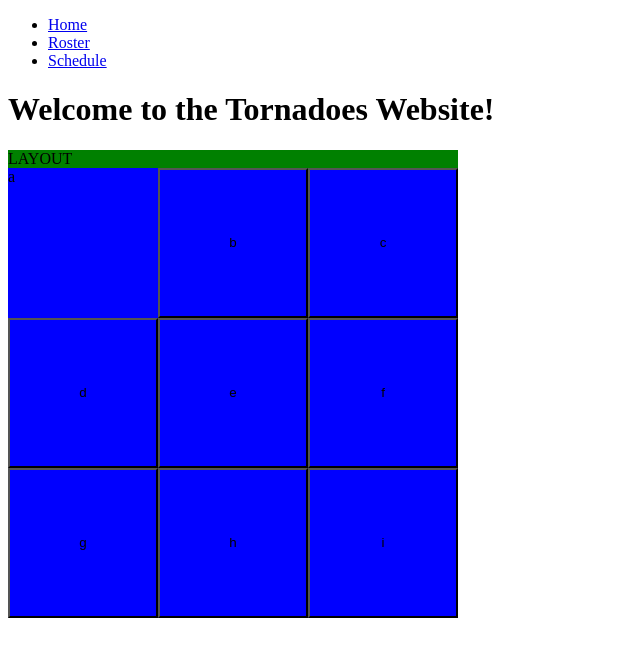
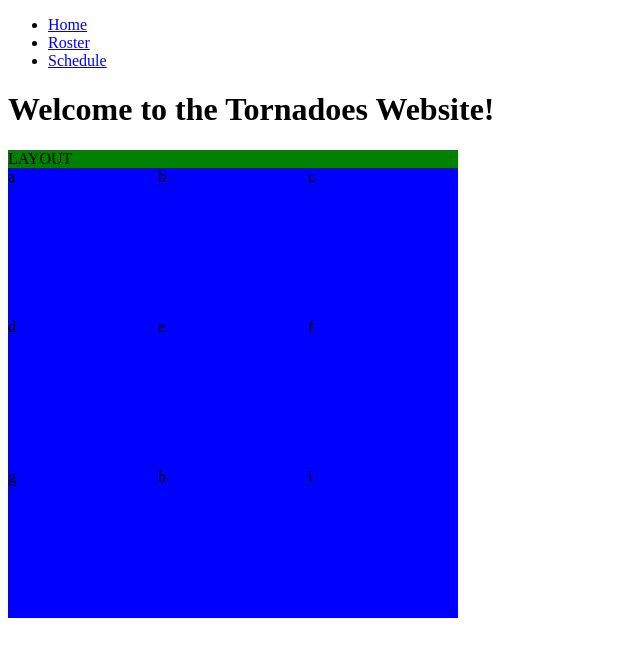
Before and after one commit to chr15stevens/react-router-tutorial, a React app in the folder src/: page / in a window 1280 px wide. Shown: the top 656 px of the page, without its empty margins (0-640 px from the left). Built offline with nearby package versions, Linux system fonts and the light colour scheme; the HTML template or start-up script is replaced by a standard one.

Commit message:
passed the appropriate div into change() to change the background color properly.

```diff
--- a/src/components/App.js
+++ b/src/components/App.js
@@ -12,8 +12,8 @@ const style = {
   float: "left",
 }
 
-function change() {
-  var a = document.getElementById("a");
+function change(element) {
+  var a = document.getElementById(element);
   a.style.backgroundColor = "red"
   a.style.backgroundImage = "%PUBLIC_URL%/naught.png"
   console.log('hell')
@@ -27,15 +27,15 @@ const App = () => (
     <div  id="layout" name="andy" style={{maxWidth: "450px", maxHeight: "450px", float: "left", backgroundColor: "Green"}}>LAYOUT
       <div>
         {/* <button id="a" onClick={() => change()} style={style}>a</button> */}
-        <div id="a" onClick={() => change()} style={style}>a</div>
-        <button id="b" style={style}>b</button>
-        <button id="c" style={style}>c</button>
-        <button id="d" style={style}>d</button>
-        <button id="e" style={style}>e</button>
-        <button id="f" style={style}>f</button>
-        <button id="g" style={style}>g</button>
-        <button id="h" style={style}>h</button>
-        <button id="i" style={style}>i</button>
+        <div id="a" onClick={() => change("a")} style={style}>a</div>
+        <div id="b" onClick={() => change("b")} style={style}>b</div>
+        <div id="c" onClick={() => change("c")} style={style}>c</div>
+        <div id="d" onClick={() => change("d")} style={style}>d</div>
+        <div id="e" onClick={() => change("e")} style={style}>e</div>
+        <div id="f" onClick={() => change("f")} style={style}>f</div>
+        <div id="g" onClick={() => change("g")} style={style}>g</div>
+        <div id="h" onClick={() => change("h")} style={style}>h</div>
+        <div id="i" onClick={() => change("i")} style={style}>i</div>
       </div>
     </div>
 
```
